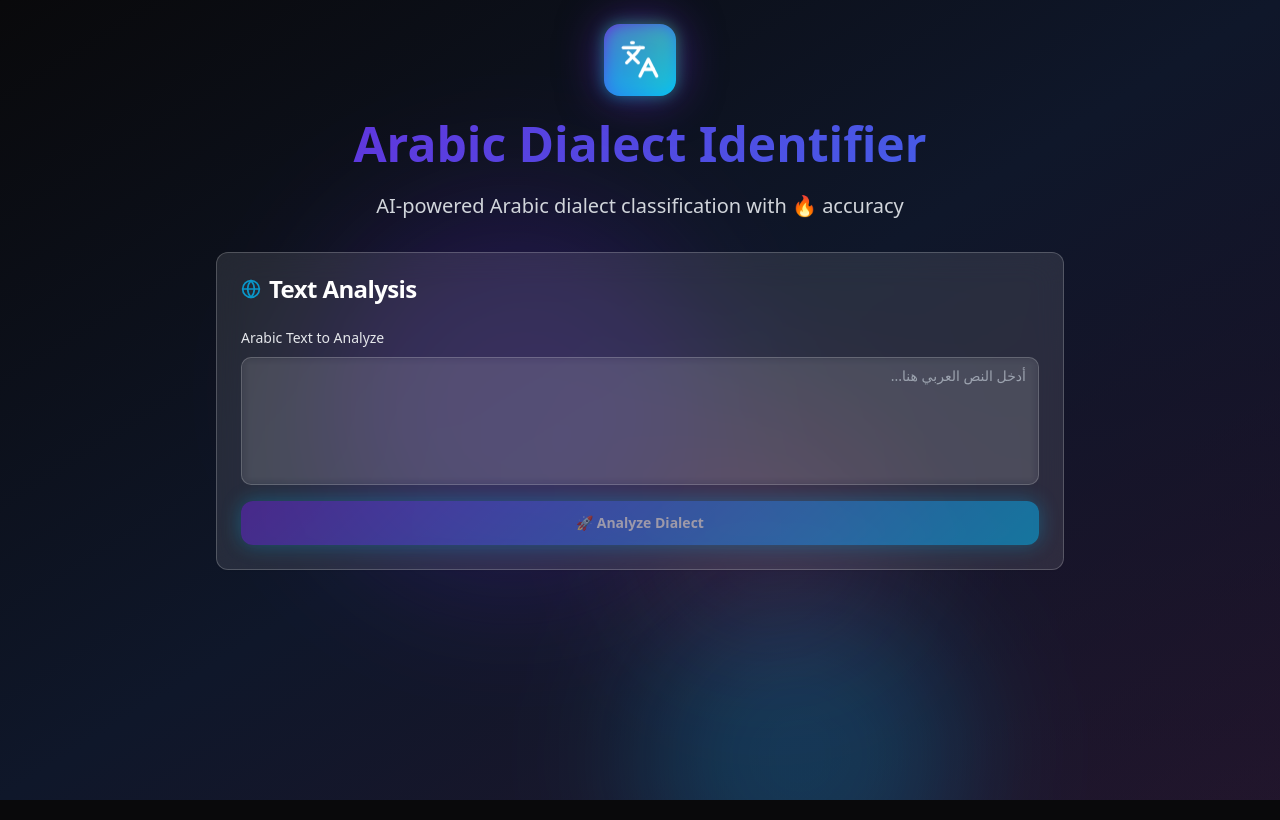
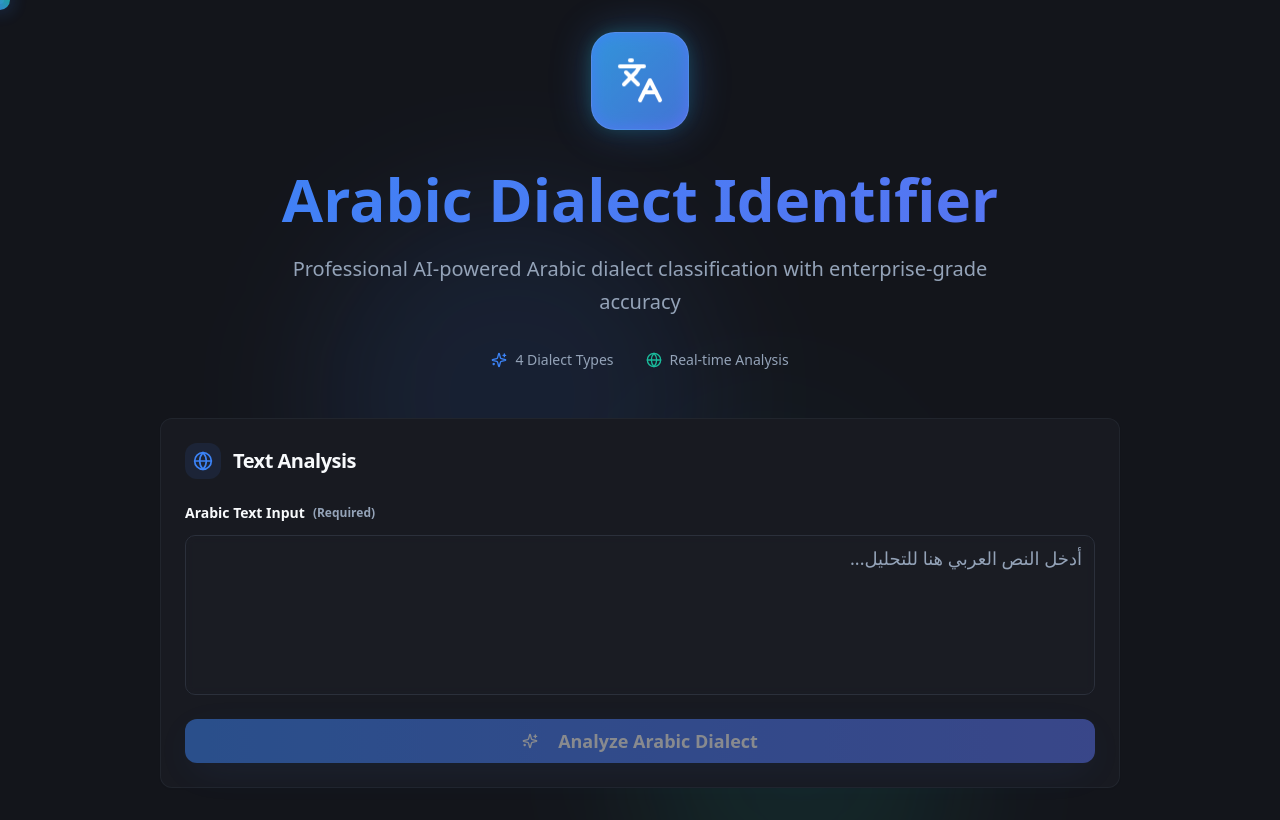
Before and after one commit to Bayandk/arabesque-speech-scribe, a React (Vite) app: page / in a window 1280 px wide. Built offline with nearby package versions, Linux system fonts and the light colour scheme.

Commit message:
Improve UI design and styling
Add more colors, animated cursor, and cool design.

```diff
--- a/src/components/DialectClassifier.tsx
+++ b/src/components/DialectClassifier.tsx
@@ -1,10 +1,9 @@
-import { useState, useRef } from "react";
+import { useState, useRef, useEffect } from "react";
 import { Card, CardContent, CardHeader, CardTitle } from "@/components/ui/card";
 import { Button } from "@/components/ui/button";
 import { Textarea } from "@/components/ui/textarea";
-import { Select, SelectContent, SelectItem, SelectTrigger, SelectValue } from "@/components/ui/select";
 import { Badge } from "@/components/ui/badge";
-import { Loader2, Languages, Globe } from "lucide-react";
+import { Loader2, Languages, Globe, Sparkles } from "lucide-react";
 import { useToast } from "@/hooks/use-toast";
 import { supabase } from "@/integrations/supabase/client";
 import FeedbackForm from "./FeedbackForm";
@@ -19,7 +18,19 @@ const DialectClassifier = () => {
   const [isAnalyzing, setIsAnalyzing] = useState(false);
   const [results, setResults] = useState<ClassificationResult[]>([]);
   const [showFeedback, setShowFeedback] = useState(false);
+  const [cursorPosition, setCursorPosition] = useState({ x: 0, y: 0 });
+  const [isHovering, setIsHovering] = useState(false);
   const { toast } = useToast();
+
+  // Custom cursor tracking
+  useEffect(() => {
+    const updateCursor = (e: MouseEvent) => {
+      setCursorPosition({ x: e.clientX, y: e.clientY });
+    };
+
+    document.addEventListener('mousemove', updateCursor);
+    return () => document.removeEventListener('mousemove', updateCursor);
+  }, []);
 
   // Real classification function using Supabase Edge Function
   const classifyDialect = async (inputText: string): Promise<ClassificationResult[]> => {
@@ -134,15 +145,15 @@ const DialectClassifier = () => {
   };
 
   const getConfidenceColor = (confidence: number) => {
-    if (confidence >= 0.7) return "bg-green-500";
-    if (confidence >= 0.5) return "bg-yellow-500";
-    return "bg-red-500";
+    if (confidence >= 0.7) return "bg-success text-white";
+    if (confidence >= 0.5) return "bg-warning text-background";
+    return "bg-destructive text-white";
   };
 
   const getConfidenceLabel = (confidence: number, isTopResult: boolean, results: ClassificationResult[]) => {
     if (isTopResult && results.length > 1) {
       const secondHighest = results[1]?.confidence || 0;
-      const isHighConfidence = confidence >= (secondHighest + 0.1); // 10% threshold
+      const isHighConfidence = confidence >= (secondHighest + 0.1);
       if (isHighConfidence && confidence >= 0.6) return "High";
     }
     if (confidence >= 0.7) return "High";
@@ -151,47 +162,85 @@ const DialectClassifier = () => {
   };
 
   return (
-    <div className="min-h-screen bg-gradient-to-br from-background via-slate-900 to-purple-900/20 relative overflow-hidden">
-      {/* Animated background elements */}
+    <>
+      {/* Custom Cursor */}
+      <div
+        className={`custom-cursor ${isHovering ? 'cursor-hover' : ''}`}
+        style={{
+          left: cursorPosition.x - 10,
+          top: cursorPosition.y - 10,
+        }}
+      />
+      <div
+        className="custom-cursor-trail"
+        style={{
+          left: cursorPosition.x - 4,
+          top: cursorPosition.y - 4,
+        }}
+      />
+
+      <div className="min-h-screen bg-gradient-hero relative overflow-hidden">
+        {/* Professional animated background */}
         <div className="absolute inset-0 overflow-hidden pointer-events-none">
-        <div className="absolute top-1/4 left-1/4 w-96 h-96 bg-neon-purple/20 rounded-full blur-3xl animate-float"></div>
-        <div className="absolute top-3/4 right-1/4 w-80 h-80 bg-neon-cyan/20 rounded-full blur-3xl animate-float delay-1000"></div>
-        <div className="absolute top-1/2 left-1/2 w-64 h-64 bg-neon-pink/10 rounded-full blur-3xl animate-float delay-2000"></div>
+          <div className="absolute top-1/4 left-1/4 w-96 h-96 bg-primary/10 rounded-full blur-3xl animate-float"></div>
+          <div className="absolute top-3/4 right-1/4 w-80 h-80 bg-accent/10 rounded-full blur-3xl animate-float delay-1000"></div>
+          <div className="absolute top-1/2 left-1/2 w-64 h-64 bg-accent-secondary/5 rounded-full blur-3xl animate-float delay-2000"></div>
         </div>
 
-      <div className="relative z-10 max-w-4xl mx-auto p-6 space-y-8">
-        {/* Header */}
-        <div className="text-center space-y-6 animate-fade-in">
+        <div className="relative z-10 max-w-5xl mx-auto p-8 space-y-12">
+          {/* Professional Header */}
+          <div className="text-center space-y-8 animate-fade-in">
             <div className="flex justify-center">
-            <div className="relative p-4 rounded-2xl bg-gradient-primary shadow-glow animate-glow-pulse backdrop-blur-sm">
-              <Languages className="h-10 w-10 text-white animate-float" />
-              <div className="absolute inset-0 bg-gradient-accent rounded-2xl blur opacity-50 -z-10 animate-gradient-shift bg-300%"></div>
+              <div className="relative p-6 rounded-3xl bg-gradient-primary shadow-glow backdrop-blur-lg border border-white/10">
+                <Languages className="h-12 w-12 text-white animate-float" />
+                <div className="absolute inset-0 bg-gradient-secondary rounded-3xl blur opacity-30 -z-10 animate-gradient-shift"></div>
               </div>
             </div>
-          <h1 className="text-5xl font-black text-transparent bg-gradient-primary bg-clip-text animate-gradient-shift bg-300%">
+            <div className="space-y-4">
+              <h1 className="text-6xl font-extrabold text-transparent bg-gradient-primary bg-clip-text leading-tight">
                 Arabic Dialect Identifier
               </h1>
-          <p className="text-gray-300 text-xl max-w-2xl mx-auto font-medium">
-            AI-powered Arabic dialect classification with 🔥 accuracy
+              <p className="text-muted-foreground text-xl max-w-3xl mx-auto leading-relaxed">
+                Professional AI-powered Arabic dialect classification with enterprise-grade accuracy
               </p>
             </div>
+            <div className="flex justify-center gap-8 text-sm text-muted-foreground">
+              <div className="flex items-center gap-2">
+                <Sparkles className="h-4 w-4 text-primary" />
+                <span>4 Dialect Types</span>
+              </div>
+              <div className="flex items-center gap-2">
+                <Globe className="h-4 w-4 text-accent" />
+                <span>Real-time Analysis</span>
+              </div>
+            </div>
+          </div>
 
-        {/* Input Section */}
-        <Card className="backdrop-blur-lg bg-white/10 border border-white/20 shadow-glass animate-scale-in hover:shadow-neon transition-all duration-300">
-          <CardHeader>
-            <CardTitle className="flex items-center gap-2 text-white">
-              <Globe className="h-5 w-5 text-neon-cyan animate-pulse-soft" />
+          {/* Professional Input Section */}
+          <Card
+            className="card-professional animate-scale-in"
+            onMouseEnter={() => setIsHovering(true)}
+            onMouseLeave={() => setIsHovering(false)}
+          >
+            <CardHeader className="pb-6">
+              <CardTitle className="flex items-center gap-3 text-foreground text-xl">
+                <div className="p-2 rounded-lg bg-primary/10">
+                  <Globe className="h-5 w-5 text-primary" />
+                </div>
                 Text Analysis
               </CardTitle>
             </CardHeader>
-          <CardContent className="space-y-4">
-            <div className="space-y-2">
-              <label className="text-sm font-medium text-gray-200">Arabic Text to Analyze</label>
+            <CardContent className="space-y-6">
+              <div className="space-y-3">
+                <label className="text-sm font-semibold text-foreground flex items-center gap-2">
+                  <span>Arabic Text Input</span>
+                  <span className="text-xs text-muted-foreground">(Required)</span>
+                </label>
                 <Textarea
-                placeholder="أدخل النص العربي هنا..."
+                  placeholder="أدخل النص العربي هنا للتحليل..."
                   value={text}
                   onChange={(e) => setText(e.target.value)}
-                className="min-h-32 resize-none bg-white/5 border-white/20 text-white placeholder:text-gray-400 transition-all duration-200 hover:border-neon-cyan focus:border-neon-cyan backdrop-blur-sm"
+                  className="min-h-40 resize-none bg-muted/50 border-border text-foreground placeholder:text-muted-foreground transition-all duration-300 hover:border-primary/50 focus:border-primary backdrop-blur-sm text-lg leading-relaxed"
                   dir="rtl"
                 />
               </div>
@@ -200,58 +249,68 @@ const DialectClassifier = () => {
                 onClick={handleAnalyze}
                 disabled={isAnalyzing || !text.trim()}
                 size="lg"
-              className="w-full bg-gradient-primary hover:bg-gradient-secondary border-0 text-white font-bold py-3 rounded-xl transform transition-all duration-200 hover:scale-105 active:scale-95 shadow-neon disabled:opacity-50 disabled:hover:scale-100"
+                className="btn-professional w-full py-4 text-lg font-semibold rounded-xl"
+                onMouseEnter={() => setIsHovering(true)}
+                onMouseLeave={() => setIsHovering(false)}
               >
                 {isAnalyzing ? (
                   <>
-                  <Loader2 className="h-4 w-4 animate-spin mr-2" />
-                  Analyzing...
+                    <Loader2 className="h-5 w-5 animate-spin mr-3" />
+                    Analyzing Dialect...
                   </>
                 ) : (
-                "🚀 Analyze Dialect"
+                  <>
+                    <Sparkles className="h-5 w-5 mr-3" />
+                    Analyze Arabic Dialect
+                  </>
                 )}
               </Button>
             </CardContent>
           </Card>
 
-        {/* Results Section */}
+          {/* Professional Results Section */}
           {results.length > 0 && (
-          <Card className="backdrop-blur-lg bg-white/10 border border-white/20 shadow-glass animate-scale-in">
-            <CardHeader>
-              <CardTitle className="text-white flex items-center gap-2">
-                <div className="w-3 h-3 rounded-full bg-gradient-primary animate-pulse-soft"></div>
-                ✨ Classification Results
+            <Card className="card-professional animate-scale-in">
+              <CardHeader className="pb-6">
+                <CardTitle className="text-foreground text-xl flex items-center gap-3">
+                  <div className="p-2 rounded-lg bg-success/10">
+                    <div className="w-3 h-3 rounded-full bg-success animate-pulse" />
+                  </div>
+                  Classification Results
+                  <Badge variant="secondary" className="ml-auto">
+                    {results.length} Match{results.length > 1 ? 'es' : ''}
+                  </Badge>
                 </CardTitle>
               </CardHeader>
-            <CardContent className="space-y-4">
+              <CardContent className="space-y-6">
                 {results.map((result, index) => (
                   <div
                     key={index}
-                  className="relative overflow-hidden p-6 backdrop-blur-sm bg-gradient-glass rounded-xl border border-white/20 hover:shadow-neon transition-all duration-300 hover:scale-[1.02] animate-fade-in group"
-                  style={{ animationDelay: `${index * 0.1}s` }}
+                    className="relative overflow-hidden p-6 bg-muted/30 rounded-2xl border border-border/50 hover:border-primary/30 transition-all duration-300 hover:scale-[1.01] animate-fade-in group"
+                    style={{ animationDelay: `${index * 0.15}s` }}
+                    onMouseEnter={() => setIsHovering(true)}
+                    onMouseLeave={() => setIsHovering(false)}
                   >
-                  <div className="absolute inset-0 bg-gradient-accent opacity-0 group-hover:opacity-10 transition-opacity duration-300"></div>
+                    <div className="absolute inset-0 bg-gradient-primary opacity-0 group-hover:opacity-5 transition-opacity duration-300 rounded-2xl" />
                     <div className="relative flex items-start justify-between">
-                    <div className="flex-1 space-y-3">
-                      <div className="flex items-center gap-3">
-                        <h3 className="font-bold text-xl text-white">{result.dialect}</h3>
+                      <div className="flex-1 space-y-4">
+                        <div className="flex items-center gap-4">
+                          <h3 className="font-bold text-2xl text-foreground">{result.dialect}</h3>
                           <Badge
-                          className={`${getConfidenceColor(result.confidence)} text-white font-bold px-3 py-1 rounded-full animate-scale-in shadow-lg`}
-                          style={{ animationDelay: `${index * 0.1 + 0.2}s` }}
+                            className={`${getConfidenceColor(result.confidence)} font-bold px-4 py-2 rounded-full text-sm shadow-lg`}
                           >
                             {getConfidenceLabel(result.confidence, index === 0, results)} Confidence
                           </Badge>
                         </div>
-                      <p className="text-gray-300 text-sm leading-relaxed">{result.description}</p>
+                        <p className="text-muted-foreground leading-relaxed">{result.description}</p>
                       </div>
-                    <div className="text-right ml-6">
-                      <div className="text-3xl font-black text-transparent bg-gradient-primary bg-clip-text animate-scale-in"
-                           style={{ animationDelay: `${index * 0.1 + 0.3}s` }}>
+                      <div className="text-right ml-8 space-y-3">
+                        <div className="text-4xl font-black text-transparent bg-gradient-primary bg-clip-text">
                           {(result.confidence * 100).toFixed(1)}%
                         </div>
-                      <div className="w-28 bg-white/20 rounded-full h-3 mt-2 overflow-hidden backdrop-blur-sm">
+                        <div className="w-32 bg-muted rounded-full h-4 overflow-hidden shadow-inner">
                           <div
-                          className="bg-gradient-primary h-3 rounded-full transition-all duration-1000 ease-out animate-slide-up shadow-glow"
+                            className="bg-gradient-primary h-4 rounded-full transition-all duration-1000 ease-out shadow-glow"
                             style={{
                               width: `${result.confidence * 100}%`,
                               animationDelay: `${index * 0.1 + 0.5}s`
@@ -266,9 +325,9 @@ const DialectClassifier = () => {
             </Card>
           )}
 
-        {/* Feedback Section */}
+          {/* Professional Feedback Section */}
           {showFeedback && results.length > 0 && (
-          <div className="animate-scale-in" style={{ animationDelay: '0.5s' }}>
+            <div className="animate-scale-in" style={{ animationDelay: '0.6s' }}>
               <FeedbackForm
                 text={text}
                 language="arabic"
@@ -279,6 +338,7 @@ const DialectClassifier = () => {
           )}
         </div>
       </div>
+    </>
   );
 };
 
--- a/src/index.css
+++ b/src/index.css
@@ -8,120 +8,93 @@ All colors MUST be HSL.
 
 @layer base {
   :root {
-    --background: 240 10% 3.9%;
-    --foreground: 0 0% 98%;
+    /* Professional Dark Theme */
+    --background: 222 16% 9%;
+    --foreground: 210 40% 98%;
+    --card: 222 16% 11%;
+    --card-foreground: 210 40% 98%;
+    --popover: 222 16% 13%;
+    --popover-foreground: 210 40% 98%;
 
-    --card: 240 10% 3.9%;
-    --card-foreground: 0 0% 98%;
+    /* Professional Blue Palette */
+    --primary: 217 91% 60%;
+    --primary-variant: 230 85% 65%;
+    --primary-foreground: 210 40% 98%;
 
-    --popover: 240 10% 3.9%;
-    --popover-foreground: 0 0% 98%;
+    /* Professional Secondary */
+    --secondary: 222 16% 15%;
+    --secondary-foreground: 210 40% 98%;
+    --muted: 222 16% 13%;
+    --muted-foreground: 215 20% 65%;
 
-    --primary: 263 70% 50%;
-    --primary-foreground: 0 0% 98%;
+    /* Professional Accent Colors */
+    --accent: 168 76% 42%;
+    --accent-secondary: 193 82% 31%;
+    --accent-tertiary: 284 85% 70%;
+    --accent-foreground: 210 40% 98%;
 
-    --secondary: 240 3.7% 15.9%;
-    --secondary-foreground: 0 0% 98%;
+    /* Status Colors */
+    --destructive: 0 84% 60%;
+    --destructive-foreground: 210 40% 98%;
+    --success: 168 76% 42%;
+    --warning: 38 92% 50%;
 
-    --muted: 240 3.7% 15.9%;
-    --muted-foreground: 240 5% 64.9%;
-
-    --accent: 195 100% 50%;
-    --accent-foreground: 240 10% 3.9%;
-
-    --destructive: 0 84% 60%;
-    --destructive-foreground: 0 0% 98%;
-
-    --border: 240 3.7% 15.9%;
-    --input: 240 3.7% 15.9%;
-    --ring: 263 70% 50%;
-
+    /* Border & Input */
+    --border: 222 16% 20%;
+    --input: 222 16% 15%;
+    --ring: 217 91% 60%;
     --radius: 0.75rem;
 
-    /* Gen Z color palette */
-    --neon-purple: 263 70% 50%;
-    --neon-cyan: 195 100% 50%;
-    --neon-pink: 330 85% 60%;
-    --electric-blue: 220 100% 60%;
-    --lime-green: 90 100% 50%;
+    /* Professional Gradients */
+    --gradient-primary: linear-gradient(135deg, hsl(217 91% 60%), hsl(230 85% 65%));
+    --gradient-secondary: linear-gradient(135deg, hsl(168 76% 42%), hsl(193 82% 31%));
+    --gradient-accent: linear-gradient(135deg, hsl(230 85% 65%), hsl(168 76% 42%));
+    --gradient-hero: linear-gradient(135deg, hsl(222 16% 9%), hsl(222 16% 13%));
+    --gradient-glass: linear-gradient(135deg, rgba(255, 255, 255, 0.1), rgba(255, 255, 255, 0.05));
 
-    /* Academic color palette - Gen Z style */
-    --academic-blue: 220 100% 60%;
-    --academic-blue-light: 220 100% 75%;
-    --academic-blue-dark: 220 100% 45%;
-    --academic-gray: 240 5% 64.9%;
-    --academic-gray-light: 240 3.7% 15.9%;
+    /* Professional Shadows */
+    --shadow-elegant: 0 10px 40px -10px hsl(217 91% 60% / 0.25);
+    --shadow-glass: 0 8px 32px rgba(0, 0, 0, 0.3);
+    --shadow-glow: 0 0 40px hsl(217 91% 60% / 0.3);
+    --shadow-neon: 0 0 30px hsl(168 76% 42% / 0.3);
+    --shadow-card: 0 4px 24px -4px rgba(0, 0, 0, 0.25);
 
-    /* Modern gradients */
-    --gradient-primary: linear-gradient(135deg, hsl(var(--neon-purple)), hsl(var(--neon-cyan)));
-    --gradient-secondary: linear-gradient(135deg, hsl(var(--neon-pink)), hsl(var(--electric-blue)));
-    --gradient-subtle: linear-gradient(180deg, hsl(var(--background)), hsl(240 3.7% 8%));
-    --gradient-glass: linear-gradient(135deg, rgba(255,255,255,0.1), rgba(255,255,255,0.05));
-    --gradient-accent: linear-gradient(45deg, hsl(var(--neon-cyan)), hsl(var(--lime-green)));
+    /* Professional Effects */
+    --backdrop-blur: blur(12px);
+    --transition-smooth: all 0.3s cubic-bezier(0.4, 0, 0.2, 1);
+    --transition-spring: all 0.4s cubic-bezier(0.175, 0.885, 0.32, 1.275);
 
-    /* Glassmorphism shadows */
-    --shadow-elegant: 0 8px 32px 0 rgba(31, 38, 135, 0.37);
-    --shadow-glow: 0 0 40px hsl(var(--neon-purple) / 0.5);
-    --shadow-neon: 0 0 20px hsl(var(--neon-cyan) / 0.6);
-    --shadow-glass: 0 8px 32px 0 rgba(31, 38, 135, 0.2);
-
-    /* Smooth animations */
-    --transition-smooth: all 0.3s cubic-bezier(0.4, 0, 0.2, 1);
-    --transition-bounce: all 0.4s cubic-bezier(0.68, -0.55, 0.265, 1.55);
-
-    --sidebar-background: 240 10% 3.9%;
-    --sidebar-foreground: 0 0% 98%;
-    --sidebar-primary: 263 70% 50%;
-    --sidebar-primary-foreground: 0 0% 98%;
-    --sidebar-accent: 240 3.7% 15.9%;
-    --sidebar-accent-foreground: 0 0% 98%;
-    --sidebar-border: 240 3.7% 15.9%;
-    --sidebar-ring: 263 70% 50%;
+    /* Sidebar */
+    --sidebar-background: 222 16% 9%;
+    --sidebar-foreground: 210 40% 98%;
+    --sidebar-primary: 217 91% 60%;
+    --sidebar-primary-foreground: 210 40% 98%;
+    --sidebar-accent: 222 16% 15%;
+    --sidebar-accent-foreground: 210 40% 98%;
+    --sidebar-border: 222 16% 20%;
+    --sidebar-ring: 217 91% 60%;
   }
 
   .dark {
-    --background: 215 28% 17%;
-    --foreground: 213 31% 91%;
-
-    --card: 215 28% 17%;
-    --card-foreground: 213 31% 91%;
-
-    --popover: 215 28% 17%;
-    --popover-foreground: 213 31% 91%;
-
-    --primary: 213 93% 67%;
-    --primary-foreground: 215 28% 17%;
-
-    --secondary: 215 25% 27%;
-    --secondary-foreground: 213 31% 91%;
-
-    --muted: 215 25% 27%;
+    --background: 222 16% 9%;
+    --foreground: 210 40% 98%;
+    --card: 222 16% 11%;
+    --card-foreground: 210 40% 98%;
+    --popover: 222 16% 13%;
+    --popover-foreground: 210 40% 98%;
+    --primary: 217 91% 60%;
+    --primary-foreground: 210 40% 98%;
+    --secondary: 222 16% 15%;
+    --secondary-foreground: 210 40% 98%;
+    --muted: 222 16% 13%;
     --muted-foreground: 215 20% 65%;
-
-    --accent: 213 93% 67%;
-    --accent-foreground: 215 28% 17%;
-
+    --accent: 168 76% 42%;
+    --accent-foreground: 210 40% 98%;
     --destructive: 0 84% 60%;
-    --destructive-foreground: 213 31% 91%;
-
-    --border: 215 25% 27%;
-    --input: 215 25% 27%;
-    --ring: 213 93% 67%;
-
-    /* Dark mode academic colors */
-    --academic-blue: 213 93% 67%;
-    --academic-blue-light: 213 93% 85%;
-    --academic-blue-dark: 213 93% 45%;
-    --academic-gray: 215 20% 65%;
-    --academic-gray-light: 215 25% 27%;
-    --sidebar-background: 240 5.9% 10%;
-    --sidebar-foreground: 240 4.8% 95.9%;
-    --sidebar-primary: 224.3 76.3% 48%;
-    --sidebar-primary-foreground: 0 0% 100%;
-    --sidebar-accent: 240 3.7% 15.9%;
-    --sidebar-accent-foreground: 240 4.8% 95.9%;
-    --sidebar-border: 240 3.7% 15.9%;
-    --sidebar-ring: 217.2 91.2% 59.8%;
+    --destructive-foreground: 210 40% 98%;
+    --border: 222 16% 20%;
+    --input: 222 16% 15%;
+    --ring: 217 91% 60%;
   }
 }
 
@@ -132,5 +105,59 @@ All colors MUST be HSL.
 
   body {
     @apply bg-background text-foreground;
+    font-feature-settings: "rlig" 1, "calt" 1;
+    cursor: none; /* Hide default cursor */
+    overflow-x: hidden;
+  }
+
+  /* Custom Professional Cursor */
+  .custom-cursor {
+    position: fixed;
+    width: 20px;
+    height: 20px;
+    background: linear-gradient(45deg, hsl(217 91% 60%), hsl(168 76% 42%));
+    border-radius: 50%;
+    pointer-events: none;
+    z-index: 9999;
+    transition: all 0.15s ease;
+    box-shadow: 0 0 20px hsl(217 91% 60% / 0.4);
+    opacity: 0.9;
+  }
+
+  .custom-cursor-trail {
+    position: fixed;
+    width: 8px;
+    height: 8px;
+    background: hsl(230 85% 65% / 0.6);
+    border-radius: 50%;
+    pointer-events: none;
+    z-index: 9998;
+    transition: all 0.2s ease;
+  }
+
+  .cursor-hover {
+    transform: scale(1.5);
+    background: linear-gradient(45deg, hsl(168 76% 42%), hsl(193 82% 31%));
+    box-shadow: 0 0 30px hsl(168 76% 42% / 0.6);
+  }
+
+  .cursor-click {
+    transform: scale(0.8);
+    background: linear-gradient(45deg, hsl(284 85% 70%), hsl(217 91% 60%));
   }
 }
+
+@layer components {
+  /* Professional button variants */
+  .btn-professional {
+    @apply bg-gradient-to-r from-primary to-primary-variant text-primary-foreground;
+    @apply shadow-elegant hover:shadow-glow transition-all duration-300;
+    @apply hover:scale-105 active:scale-95;
+  }
+
+  .card-professional {
+    @apply backdrop-blur-lg bg-card/80 border border-border/50;
+    @apply shadow-card hover:shadow-elegant transition-all duration-300;
+    @apply hover:border-primary/30;
+  }
+}
--- a/tailwind.config.ts
+++ b/tailwind.config.ts
@@ -26,6 +26,7 @@ export default {
 				foreground: 'hsl(var(--foreground))',
 				primary: {
 					DEFAULT: 'hsl(var(--primary))',
+					variant: 'hsl(var(--primary-variant))',
 					foreground: 'hsl(var(--primary-foreground))'
 				},
 				secondary: {
@@ -42,6 +43,8 @@ export default {
 				},
 				accent: {
 					DEFAULT: 'hsl(var(--accent))',
+					secondary: 'hsl(var(--accent-secondary))',
+					tertiary: 'hsl(var(--accent-tertiary))',
 					foreground: 'hsl(var(--accent-foreground))'
 				},
 				popover: {
@@ -52,20 +55,8 @@ export default {
 					DEFAULT: 'hsl(var(--card))',
 					foreground: 'hsl(var(--card-foreground))'
 				},
-				academic: {
-					blue: 'hsl(var(--academic-blue))',
-					'blue-light': 'hsl(var(--academic-blue-light))',
-					'blue-dark': 'hsl(var(--academic-blue-dark))',
-					gray: 'hsl(var(--academic-gray))',
-					'gray-light': 'hsl(var(--academic-gray-light))'
-				},
-				neon: {
-					purple: 'hsl(var(--neon-purple))',
-					cyan: 'hsl(var(--neon-cyan))',
-					pink: 'hsl(var(--neon-pink))',
-					blue: 'hsl(var(--electric-blue))',
-					green: 'hsl(var(--lime-green))'
-				},
+				success: 'hsl(var(--success))',
+				warning: 'hsl(var(--warning))',
 				sidebar: {
 					DEFAULT: 'hsl(var(--sidebar-background))',
 					foreground: 'hsl(var(--sidebar-foreground))',
```
Lines whose indentation alone changed are shown as unchanged.
